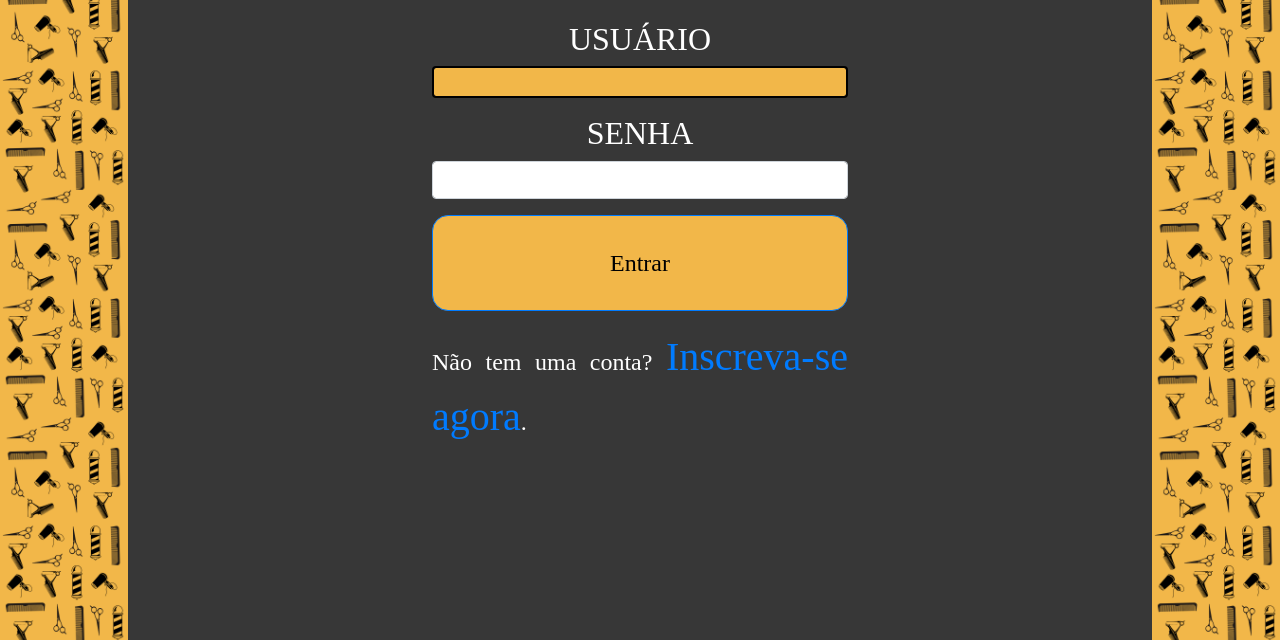
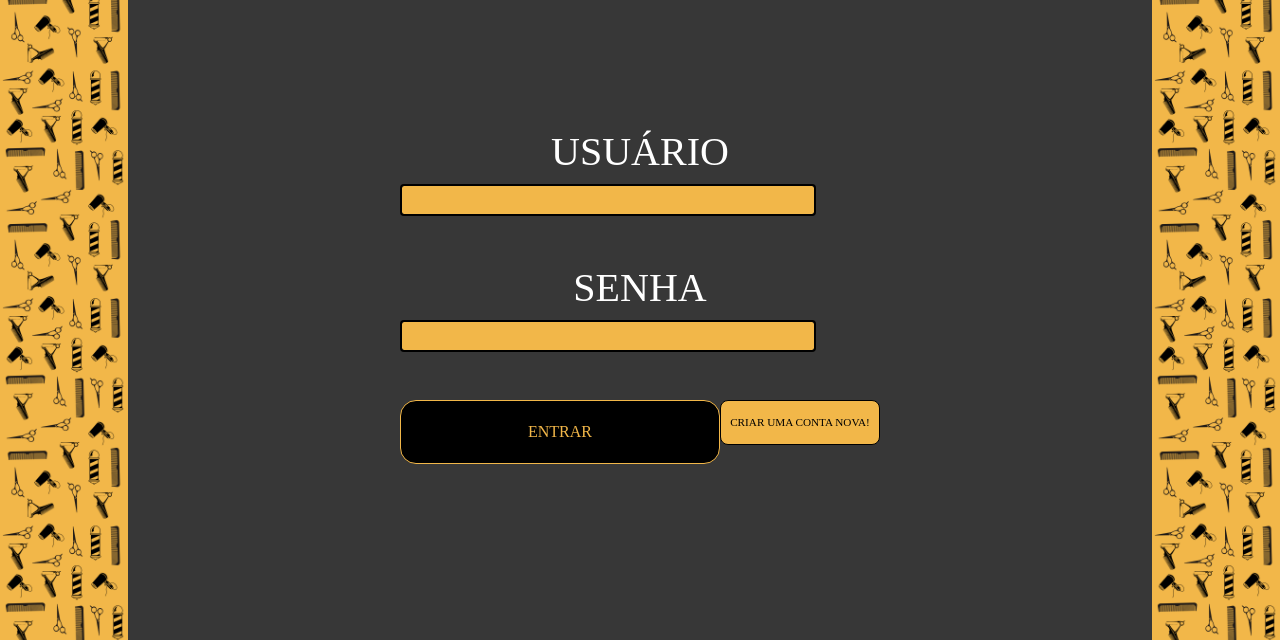
Before and after one commit to GugaAraujo1/Barbearia-Imperial, a PHP site: page /login/login.php in a window 1280 px wide. Shown: the part 160-800 px from the top of the page. Run offline with PHP 8.4, Linux system fonts and the light colour scheme.

Commit message:
COntinuando o CSS do login

```diff
--- a/agendamento/agendar.php
+++ b/agendamento/agendar.php
@@ -111,7 +111,7 @@ unset($pdo);
     <link rel="stylesheet" href="https://stackpath.bootstrapcdn.com/bootstrap/4.5.2/css/bootstrap.min.css">
     <link rel="stylesheet" href="https://cdnjs.cloudflare.com/ajax/libs/select2/4.0.13/css/select2.min.css">
     <link rel="stylesheet" href="https://cdn.jsdelivr.net/npm/flatpickr/dist/flatpickr.min.css">
-    <link rel="stylesheet" href="../style.css">
+    <link rel="stylesheet" href="../styles.css">
     <style>
         .cabecalho nav ul li a.user {
             color: white;
--- a/index.php
+++ b/index.php
@@ -8,7 +8,7 @@
 <head>
     <meta charset="UTF-8">
     <meta name="viewport" content="width=device-width, initial-scale=1.0">
-    <link rel="stylesheet" href="style.css">
+    <link rel="stylesheet" href="styles.css">
     <title>Imperial</title>
     <style>
         .cabecalho nav ul li a.user {
--- a/login/login.php
+++ b/login/login.php
@@ -86,8 +86,8 @@ if($_SERVER["REQUEST_METHOD"] == "POST"){
     <head>
         <meta charset="UTF-8">
         <title>Login</title>
-        <link rel="stylesheet" href="../style.css">
         <link rel="stylesheet" href="https://stackpath.bootstrapcdn.com/bootstrap/4.5.2/css/bootstrap.min.css">
+        <link rel="stylesheet" href="../styles.css">
     </head>
     <body>
         <header class="cabecalho">
@@ -114,7 +114,7 @@ if($_SERVER["REQUEST_METHOD"] == "POST"){
                 </ul>
             </nav>
         </header>
-        <div class="principal">
+        <div class="principalLogin">
             <div class="wrapper">
                 <?php
                 if(!empty($login_err)){
@@ -133,10 +133,13 @@ if($_SERVER["REQUEST_METHOD"] == "POST"){
                         <input type="password" name="senha" class="form-control <?php echo (!empty($senha_err)) ? 'is-invalid' : ''; ?>">
                         <span class="invalid-feedback"><?php echo $senha_err; ?></span>
                     </div>
-                    <div class="form-group">
-                        <input type="submit" class="btn btn-primary" value="Entrar">
+                    <div class="botoes">
+                        <div class="form-group">
+                            <input type="submit" class="btn btn-primary" value="ENTRAR">
+                        </div>
+                        <a class="cadastro" href="cadastro.php">CRIAR UMA CONTA NOVA!</a>
                     </div>
-                    <p>Não tem uma conta? <a href="cadastro.php">Inscreva-se agora</a>.</p>
+
                 </form>
             </div>
         </div>
--- a/style.css
+++ /dev/null
@@ -1,323 +0,0 @@
-* {
-    margin: 0;
-    padding: 0;
-}
-
-html, body {
-    height: 100%;
-    margin: 0;
-}
-
-body {
-    display: flex;
-    flex-direction: column;
-    align-items: center;
-    margin: 0;
-    background-image: url('assets/fundo.png');
-    background-repeat: repeat;
-    background-size: 10% auto;
-    height: 100%;
-}
-
-h1 {
-    text-align: center;
-    font-family: 'Arbutus';
-    font-size: 4rem;
-    font-style: bold;
-}
-
-h2 {
-    color: white;
-    text-align: center;
-    font-family: 'Arbutus';
-    font-size: 2.5rem;
-    font-style: bold;
-}
-
-a {
-    font-family: Jim Nightshade;
-    font-size: 2.5rem;
-    text-decoration: none;
-}
-
-p {
-    color: white;
-    font-family: Jim Nightshade;
-    font-size: 1.5rem;
-    text-decoration: none;
-    align-self: center;
-    text-align: justify;
-}
-
-.principal{
-    background-color: rgb(55, 55, 55);
-    margin-top: 10rem; /* Ajuste conforme a altura do seu cabeçalho */
-    width: 80%;
-    height: 100%;
-}
-
-.cabecalho, .rodape {
-    width: 100%;
-    background-color: black;
-    display: flex;
-    align-items: center;
-    justify-content: space-around;
-    height: 10rem;
-}
-
-.cabecalho{
-    position: fixed;
-    top: 0;
-    width: 100%;
-    z-index: 1000;
-}
-
-.cabecalho nav ul {
-    display: flex;
-    flex-direction: row;
-    justify-content: space-around;
-    list-style-type: none;
-}
-
-.cabecalho nav li {
-    color: #ebeeee;
-    font-family: system-ui, -apple-system, BlinkMacSystemFont, 'Segoe UI', Roboto, Oxygen, Ubuntu, Cantarell, 'Open Sans', 'Helvetica Neue', sans-serif;
-    font-size: 16px;
-    font-weight: 500;
-    font-style: normal;
-    cursor: pointer;
-    margin-right: 20px;
-}
-
-.Logo {
-    height: 8rem;
-}
-
-.Main {
-    padding-bottom: 20%;
-}
-
-.ListNav {
-    display: flex;
-    align-items: center;
-    padding: 0 auto;
-    justify-content: center;
-    width: 90vw;
-}
-
-.ListNav a {
-    display: flex;
-    padding: 0 auto;
-    color: #F2B749;
-    font-size: 20px;
-}
-
-.Titulo {
-    height: 10rem;
-    width: 85%;
-    display: flex;
-    flex-direction: column;
-    justify-content: center;
-    margin: 0 auto;
-    margin-top: 5rem;
-    margin-bottom: 5rem;
-    border-radius: 2.25rem;
-    background: #F2B749;
-}
-
-.divisao {
-    height: 4rem;
-    display: flex;
-    flex-direction: column;
-    justify-content: center;
-    margin: 0 auto;
-    margin-bottom: 2rem;
-    background: #545151;
-}
-
-
-.sobreNos {
-    display: flex;
-    align-items: center;
-    justify-content: center;
-    font-size: 20px;
-}
-
-.sobreNos p {
-    width: 50%;
-    margin-right: 2rem;
-}
-
-.sobreNos .Img {
-    width: 40rem;
-    height: 25rem;
-    background-color: black;
-    border-radius: 25px;
-    text-align: right;
-}
-
-.localizacao{
-    display: flex;
-    flex-direction: column;
-    justify-content: center;
-    margin: 0 auto;
-    margin-top: 5rem;
-    margin-bottom: 5em;
-}
-
-.servicos{
-    display: flex;
-    justify-content: center;
-}
-
-.servico {
-    position: relative;
-    display: flex;
-    flex-direction: column;
-    align-items: center;
-    margin: 0 7rem 3rem;
-}
-
-.nomeServico {
-    position: absolute;
-    top: 0;
-    left: 0;
-    display: flex;
-    flex-direction: column;
-    justify-content: center;
-    text-align: center;
-    color: #000;
-    width: 8rem;
-    height: 3rem;
-    background: #FFF;
-    border-radius: 1.5rem 0rem 10rem 0rem;
-    z-index: 2; /* Garante que o texto fica sobre a imagem */
-}
-
-.nomeServicoLongo {
-    position: absolute;
-    top: 0;
-    left: 0;
-    display: flex;
-    flex-direction: column;
-    justify-content: center;
-    text-align: center;
-    color: #000;
-    width: 15rem;
-    height: 3rem;
-    background: #FFF;
-    border-radius: 1.5rem 0rem 10rem 0rem;
-    z-index: 2; /* Garante que o texto fica sobre a imagem */
-}
-
-
-.imagemServico {
-    height: 20rem;
-    border-radius: 1.5rem;
-    border: 5px solid #000;
-}
-
-.precoServico {
-    position: absolute;
-    bottom: 0;
-    right: 0;
-    display: flex;
-    flex-direction: column;
-    justify-content: center;
-    text-align: center;
-    color: #000;
-    width: 10rem;
-    height: 3rem;
-    background: #F2B749;
-    border-radius: 10rem 0rem 1.5rem 0rem;
-}
-
-.linha{
-    display: flex;
-    margin-bottom: 1rem;
-}
-
-.icon{
-    margin-right: 1rem;
-    width: 2rem;
-    height: 2rem;
-}
-
-.wrapper{
-    width: 360px;
-    padding: 20px;
-}
-
-.horarios{
-    display: flex;
-    align-items: center;
-    justify-content: center;
-    margin-bottom: 5rem;
-}
-
-.horario {
-    display: flex;
-    flex-direction: column;
-    align-items: center;
-    justify-content: center;
-    text-align: center; /* Isso alinha o texto horizontalmente no centro */
-    height: 100%; /* Certifica-se de que a altura da div seja 100% */
-    background-color: #000;
-    width: 10rem;
-    height: 10rem;
-    border-radius: 2rem;
-    margin-right: 1.5rem;
-    margin-left: 1.5rem;
-}
-
-.horario h2 {
-   color: #F2B749;
-}
-
-.horario p {
-    color: #F2B749;
-}
-
-.wrapper input[type="text"],
-.wrapper select,
-.select2-container--default .select2-selection--single {
-    background-color:#F2B749;
-    color: black;
-    border: 2px solid #000;
-    font-family: Jim Nightshade;
-    font-size: 1rem;
-    width: 26rem;
-    height: 2rem;
-}
-
-.form-group{
-    margin-bottom: 3rem;
-}
-
-.invalid-feedback {
-    color: red;
-}
-
-.wrapper p{
-    margin-bottom: 1px;
-    color: white;
-}
-
-.wrapper input[type="submit"] {
-    font-family: 'Arbutus';
-    font-size: 1.5rem;
-    font-style: bold;
-    background-color: #F2B749;
-    color: black;
-    width: 26rem;
-    height: 4em;
-    border-radius: 1rem;
-}
-
-.wrapper {
-    display: flex;
-    flex-direction: column;
-    justify-content: center;
-    margin: 0 auto;
-    align-items: center;
-}
--- /dev/null
+++ b/styles.css
@@ -0,0 +1,367 @@
+* {
+    margin: 0;
+    padding: 0;
+}
+
+html, body {
+    height: 100%;
+    margin: 0;
+}
+
+body {
+    display: flex;
+    flex-direction: column;
+    align-items: center;
+    margin: 0;
+    background-image: url('assets/fundo.png');
+    background-repeat: repeat;
+    background-size: 10% auto;
+}
+
+h1 {
+    text-align: center;
+    font-family: 'Arbutus';
+    font-size: 4rem;
+    font-style: bold;
+}
+
+h2 {
+    color: white;
+    text-align: center;
+    font-family: 'Arbutus';
+    font-size: 2.5rem;
+    font-style: bold;
+}
+
+a {
+    font-family: Jim Nightshade;
+    font-size: 2.5rem;
+    text-decoration: none;
+}
+
+p {
+    color: white;
+    font-family: Jim Nightshade;
+    font-size: 1.5rem;
+    text-decoration: none;
+    align-self: center;
+    text-align: justify;
+}
+
+.principal{
+    background-color: rgb(55, 55, 55);
+    margin-top: 10rem; /* Ajuste conforme a altura do seu cabeçalho */
+    width: 80%;
+}
+
+.principalLogin{
+    display: flex;
+    flex-direction: column;
+    justify-content: center;
+    margin: 0 auto;
+    background-color: rgb(55, 55, 55);
+    margin-top: 10rem; /* Ajuste conforme a altura do seu cabeçalho */
+    width: 80%;
+    height: 100%;
+}
+
+.cabecalho, .rodape {
+    width: 100%;
+    background-color: black;
+    display: flex;
+    align-items: center;
+    justify-content: space-around;
+    height: 10rem;
+}
+
+.cabecalho{
+    position: fixed;
+    top: 0;
+    width: 100%;
+    z-index: 1000;
+}
+
+.cabecalho nav ul {
+    display: flex;
+    flex-direction: row;
+    justify-content: space-around;
+    list-style-type: none;
+}
+
+.cabecalho nav li {
+    color: #ebeeee;
+    font-family: system-ui, -apple-system, BlinkMacSystemFont, 'Segoe UI', Roboto, Oxygen, Ubuntu, Cantarell, 'Open Sans', 'Helvetica Neue', sans-serif;
+    font-size: 16px;
+    font-weight: 500;
+    font-style: normal;
+    cursor: pointer;
+    margin-right: 20px;
+}
+
+.Logo {
+    height: 8rem;
+}
+
+.Main {
+    padding-bottom: 20%;
+}
+
+.ListNav {
+    display: flex;
+    align-items: center;
+    padding: 0 auto;
+    justify-content: center;
+    width: 90vw;
+}
+
+.ListNav a {
+    display: flex;
+    padding: 0 auto;
+    color: #F2B749;
+    font-size: 20px;
+}
+
+.Titulo {
+    height: 10rem;
+    width: 85%;
+    display: flex;
+    flex-direction: column;
+    justify-content: center;
+    margin: 0 auto;
+    margin-top: 5rem;
+    margin-bottom: 5rem;
+    border-radius: 2.25rem;
+    background: #F2B749;
+}
+
+.divisao {
+    height: 4rem;
+    display: flex;
+    flex-direction: column;
+    justify-content: center;
+    margin: 0 auto;
+    margin-bottom: 2rem;
+    background: #545151;
+}
+
+
+.sobreNos {
+    display: flex;
+    align-items: center;
+    justify-content: center;
+    font-size: 20px;
+}
+
+.sobreNos p {
+    width: 50%;
+    margin-right: 2rem;
+}
+
+.sobreNos .Img {
+    width: 40rem;
+    height: 25rem;
+    background-color: black;
+    border-radius: 25px;
+    text-align: right;
+}
+
+.localizacao{
+    display: flex;
+    flex-direction: column;
+    justify-content: center;
+    margin: 0 auto;
+    margin-top: 5rem;
+    margin-bottom: 5em;
+}
+
+.servicos{
+    display: flex;
+    justify-content: center;
+}
+
+.servico {
+    position: relative;
+    display: flex;
+    flex-direction: column;
+    align-items: center;
+    margin: 0 7rem 3rem;
+}
+
+.nomeServico {
+    position: absolute;
+    top: 0;
+    left: 0;
+    display: flex;
+    flex-direction: column;
+    justify-content: center;
+    text-align: center;
+    color: #000;
+    width: 8rem;
+    height: 3rem;
+    background: #FFF;
+    border-radius: 1.5rem 0rem 10rem 0rem;
+    z-index: 2; /* Garante que o texto fica sobre a imagem */
+}
+
+.nomeServicoLongo {
+    position: absolute;
+    top: 0;
+    left: 0;
+    display: flex;
+    flex-direction: column;
+    justify-content: center;
+    text-align: center;
+    color: #000;
+    width: 15rem;
+    height: 3rem;
+    background: #FFF;
+    border-radius: 1.5rem 0rem 10rem 0rem;
+    z-index: 2; /* Garante que o texto fica sobre a imagem */
+}
+
+
+.imagemServico {
+    height: 20rem;
+    border-radius: 1.5rem;
+    border: 5px solid #000;
+}
+
+.precoServico {
+    position: absolute;
+    bottom: 0;
+    right: 0;
+    display: flex;
+    flex-direction: column;
+    justify-content: center;
+    text-align: center;
+    color: #000;
+    width: 10rem;
+    height: 3rem;
+    background: #F2B749;
+    border-radius: 10rem 0rem 1.5rem 0rem;
+}
+
+.linha{
+    display: flex;
+    margin-bottom: 1rem;
+}
+
+.icon{
+    margin-right: 1rem;
+    width: 2rem;
+    height: 2rem;
+}
+
+.wrapper{
+    width: 360px;
+    padding: 20px;
+}
+
+.horarios{
+    display: flex;
+    align-items: center;
+    justify-content: center;
+    margin-bottom: 5rem;
+}
+
+.horario {
+    display: flex;
+    flex-direction: column;
+    align-items: center;
+    justify-content: center;
+    text-align: center; /* Isso alinha o texto horizontalmente no centro */
+    height: 100%; /* Certifica-se de que a altura da div seja 100% */
+    background-color: #000;
+    width: 10rem;
+    height: 10rem;
+    border-radius: 2rem;
+    margin-right: 1.5rem;
+    margin-left: 1.5rem;
+}
+
+.horario h2 {
+   color: #F2B749;
+}
+
+.horario p {
+    color: #F2B749;
+}
+
+.wrapper input[type="text"],
+.wrapper input[type="password"],
+.wrapper select,
+.select2-container--default .select2-selection--single {
+    background-color:#F2B749;
+    color: black;
+    border: 2px solid #000;
+    font-family: Jim Nightshade;
+    font-size: 1rem;
+    width: 26rem;
+    height: 2rem;
+}
+
+.form-group{
+    margin-bottom: 3rem;
+}
+
+.invalid-feedback {
+    color: red;
+}
+
+.wrapper p{
+    margin-bottom: 1px;
+    color: white;
+}
+
+.wrapper input[type="submit"] {
+    font-family: 'Arbutus';
+    font-size: 1.5rem;
+    font-style: bold;
+    background-color: black;
+    color:#F2B749;
+    width: 26rem;
+    height: 4em;
+    border-radius: 1rem;
+    border: 1px solid #F2B749;
+}
+
+.botoes{
+    display: flex;
+}
+
+.wrapper input[value="ENTRAR"] {
+    font-family: 'Arbutus';
+    font-size: 1rem;
+    font-style: bold;
+    background-color:black;
+    color:#F2B749;
+    width: 20rem;
+    height: 4em;
+    border-radius: 1rem;
+    border: 1px solid #F2B749;
+}
+
+.cadastro{
+    display: flex;
+    flex-direction: column;
+    justify-content: center;
+    margin: 0 auto;
+    align-items: center;
+    font-family: 'Arbutus';
+    font-size: 0.7rem;
+    font-style: bold;
+    background-color:#F2B749;
+    color:black;
+    width: 10rem;
+    height: 4em;
+    border-radius: 0.5rem;
+    border: 1px solid black;
+}
+
+.wrapper {
+    display: flex;
+    flex-direction: column;
+    justify-content: center;
+    margin: 0 auto;
+    align-items: center;
+}
```
Also changed, not shown: login/cadastro.php (+31 -11 lines).
